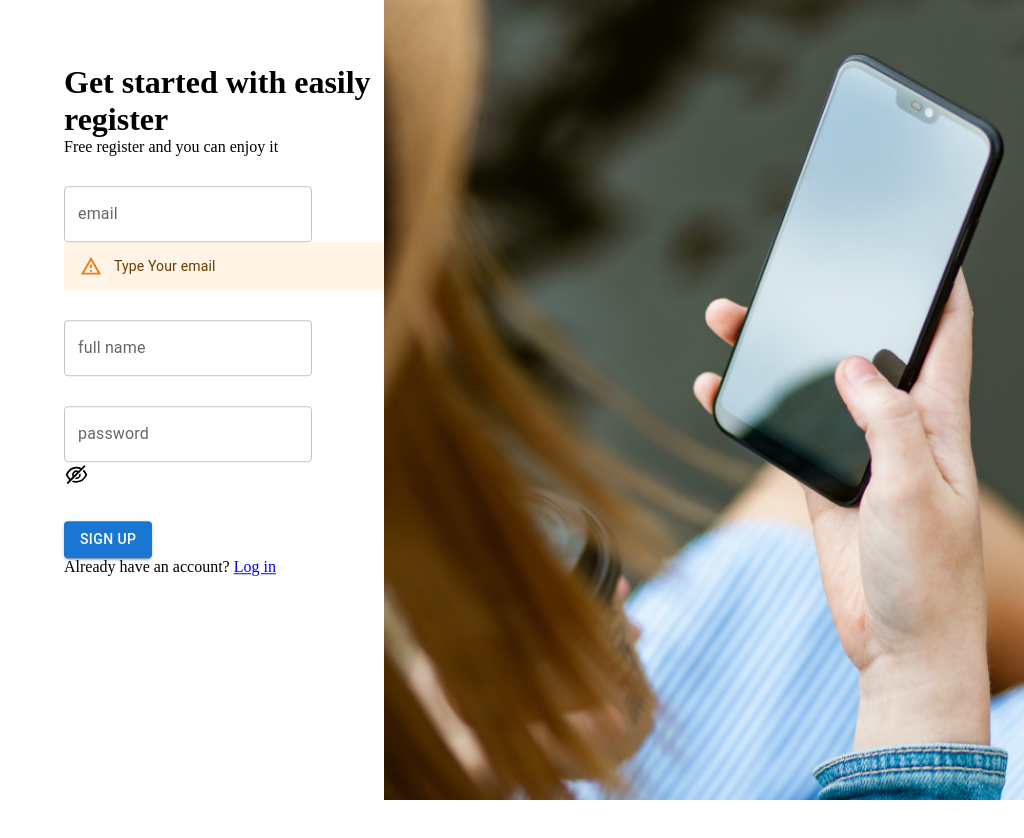
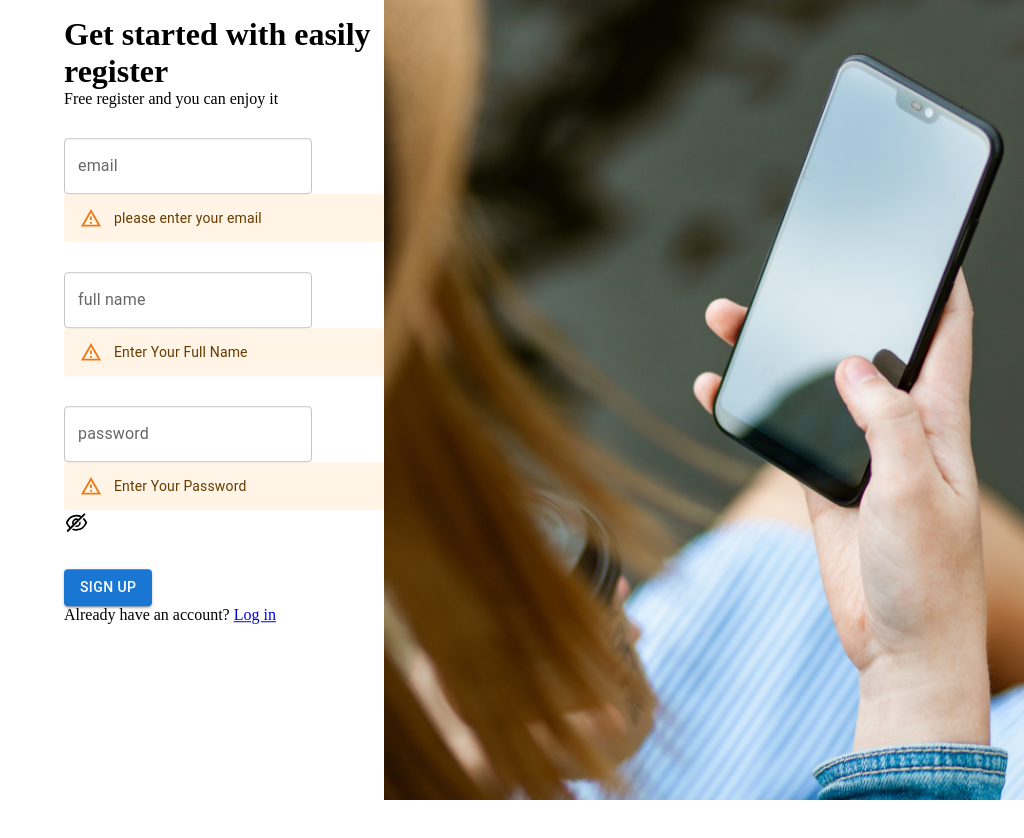
Before and after one commit to dev-imran1/practice-chattingapp, a React (Vite) app: page / in a window 1280 px wide. Both pictures are taken after a click on the button "SIGN UP". Shown: the top 838 px of the page, without its empty margins (256-1280 px from the left). Built offline with nearby package versions, Linux system fonts and the light colour scheme.

Commit message:
problem solve error

```diff
--- a/src/component/RootLayOuts.jsx
+++ b/src/component/RootLayOuts.jsx
@@ -25,7 +25,7 @@ const RootLayOuts = () => {
                             <ul className='root__item'>
                                 <div className="profile__image">
                                     <img className="profile_img" src={Profileimg} alt="" />
-                                    <h2>{userData.displayName}</h2>
+                                    <h2>{userData?.displayName}</h2>
                                 </div>
                                 <li>
                                     <Link to='/chatting/home' className={location.pathname == '/chatting/home' ? "active" : "icon"}>
--- a/src/component/userlist/UserList.jsx
+++ b/src/component/userlist/UserList.jsx
@@ -9,7 +9,7 @@ import { useSelector } from 'react-redux';
 const UserList = () => {
 
   let userData = useSelector((state) => state.logedUser.loginUser)
-
+console.log(userData.uid)
   const auth = getAuth();
   const db = getDatabase();
   let [userlist, setUserList] = useState([]);
@@ -43,6 +43,7 @@ const UserList = () => {
 
   // bujte parchi
   let handelFrequest = (item) => {
+    // console.log(item)
     set(ref(db, 'friendRequest/'+item.id), {
       whosendid: auth.currentUser.uid,
       whosendname: auth.currentUser.displayName,
--- a/src/pages/Home.jsx
+++ b/src/pages/Home.jsx
@@ -14,6 +14,7 @@ const Home = () => {
     const navigate = useNavigate()
     let loginUser = useSelector((state) => state.logedUser.loginUser);
 
+    console.log(loginUser)
     useEffect(() => {
         if (loginUser == null) {
             navigate("/login")
--- a/src/pages/Login.jsx
+++ b/src/pages/Login.jsx
@@ -67,10 +67,14 @@ const Login = () => {
     }
     signInWithEmailAndPassword(auth, email, password)
       .then((user) => {
-        toast("account login done")
-        dispatch(userdata(user.user))
-        localStorage.setItem("imran", JSON.stringify(user.user))
-        navigate("/chatting/home")
+        if(user.user.emailVerified){
+          toast("account login done")
+          dispatch(userdata(user.user))
+          localStorage.setItem("imran", JSON.stringify(user.user))
+          navigate("/chatting/home")
+        }else{
+          toast("email not verify")
+        }
       }).catch((error) => {
         const errorCode = error.code;
         const errorMessage = error.message;
--- a/src/pages/Registration.jsx
+++ b/src/pages/Registration.jsx
@@ -1,5 +1,5 @@
+import React, { useState } from 'react'
 import { Box, Grid } from '@mui/material'
-import React, { useState } from 'react'
 import Heading from '../component/Heading'
 import regimg from '../assets/regimg.png';
 import './reglog.css';
@@ -7,7 +7,7 @@ import TextField from '@mui/material/TextField';
 import Button from '@mui/material/Button';
 import { Link, useNavigate } from 'react-router-dom';
 import { getAuth, createUserWithEmailAndPassword, sendEmailVerification, updateProfile } from "firebase/auth";
-import { toast } from 'react-toastify'
+import { toast } from 'react-toastify';
 import LoadingButton from '@mui/lab/LoadingButton';
 import { AiOutlineEyeInvisible, AiTwotoneEye } from "react-icons/ai";
 import Alert from '@mui/material/Alert';
@@ -28,62 +28,68 @@ const Registration = () => {
   }
 
   let [values, setValues] = useState(initialvalues);
-  // let [emailError, setEmailError] = useState("")
+  let { email, fullname, password } = values;
+  let [emailError, setEmailError] = useState("")
+  let [fullnameError, setfullnameError] = useState("")
+  let [passwordlError, setpasswordlError] = useState("")
 
   const handelChange = (e) => {
-
     setValues({
       ...values,
       [e.target.name]: e.target.value
     })
+    if (e.target.name == "fullname") {
+      setfullnameError("")
+    }
+    if (e.target.name == "email") {
+      setEmailError("")
+    }
+    if (e.target.name == "password") {
+      setpasswordlError("")
+    }
   }
   const handelRegistration = () => {
-    let { email, fullname, password } = values;
+    setValues({
+      loading: false,
+      email: "",
+      fullname: "",
+      password: ""
+    })
 
     if (!email) {
-      setValues({
-        ...values,
-        error: "Type Your email"
-      })
-      return
+      setEmailError("please enter your email")
     }
     if (!fullname) {
-      setValues({
-        ...values,
-        error: "Type Your fullname"
-      })
-      return
+      setfullnameError("Enter Your Full Name")
     }
     if (!password) {
-      setValues({
-        ...values,
-        error: "Type Your password"
-      })
-      return
+      setpasswordlError("Enter Your Password")
+    } else {
+
+      if (fullname) {
+        setfullnameError("")
+      }
+      if (email) {
+        setEmailError("")
+      }
+      if (password) {
+        setpasswordlError("")
       }
 
-
-    setValues({
-      loading: true
-    })
-    createUserWithEmailAndPassword(auth, email, password)
-      .then((user) => {
+      createUserWithEmailAndPassword(auth, email, password).then((user) => {
         updateProfile(auth.currentUser, {
           displayName: values.fullname, photoURL: "https://ibb.co/k2hMw50"
-        })
-        .then(() => {
+        }).then(() => {
           sendEmailVerification(auth.currentUser)
             .then(() => {
               set(ref(db, 'users/' + user.user.uid), {
                 username: values.fullname,
                 email: values.email,
-                profile_picture : user.user.photoURL
+                profile_picture: user.user.photoURL
               })
               toast("verify your email")
             })
         })
-
-
 
         setValues({
           email: "",
@@ -99,18 +105,13 @@ const Registration = () => {
           })
           const errorCode = error.code;
           const errorMessage = error.message;
-        // if (errorCode == 'auth/email-already-in-use') {
-        //   setEmailError('your email already exits')
-        // }
+          if (errorCode == 'auth/email-already-in-use') {
+            setEmailError('your email already exits')
+          }
         });
     }
+  }
 
-  // const handleEye =()=>{
-  //   setValues({
-  //     ...values,
-  //     eye:true
-  //   })
-  // }
   return (
     <div>
       <Grid container >
@@ -121,15 +122,17 @@ const Registration = () => {
 
             <div className='regInput'>
               <TextField value={values.email} onChange={handelChange} name='email' id="outlined-basic" label="email" variant="outlined" />
-              {values.error.includes("email") && <Alert severity="warning">{values.error}</Alert>}
+              {emailError && <Alert severity="warning">{emailError}</Alert>}
+
             </div>
             <div className='regInput'>
               <TextField value={values.fullname} onChange={handelChange} name='fullname' id="outlined-basic" label="full name" variant="outlined" />
-              {values.error.includes("fullname") && <Alert severity="warning">{values.error}</Alert>}
+              {fullnameError && <Alert severity="warning">{fullnameError}</Alert>}
             </div>
             <div className='regInput'>
+
               <TextField value={values.password} onChange={handelChange} name='password' id="outlined-basic" label="password" variant="outlined" type={values.eye ? "text" : "password"} />
-              {values.error.includes("password") && <Alert severity="warning">{values.error}</Alert>}
+              {passwordlError && <Alert severity="warning">{passwordlError}</Alert>}
               <div onClick={() => setValues({ ...values, eye: !values.eye })} className='eye'>
                 {values.eye
                   ?
```
Lines whose indentation alone changed are shown as unchanged.
